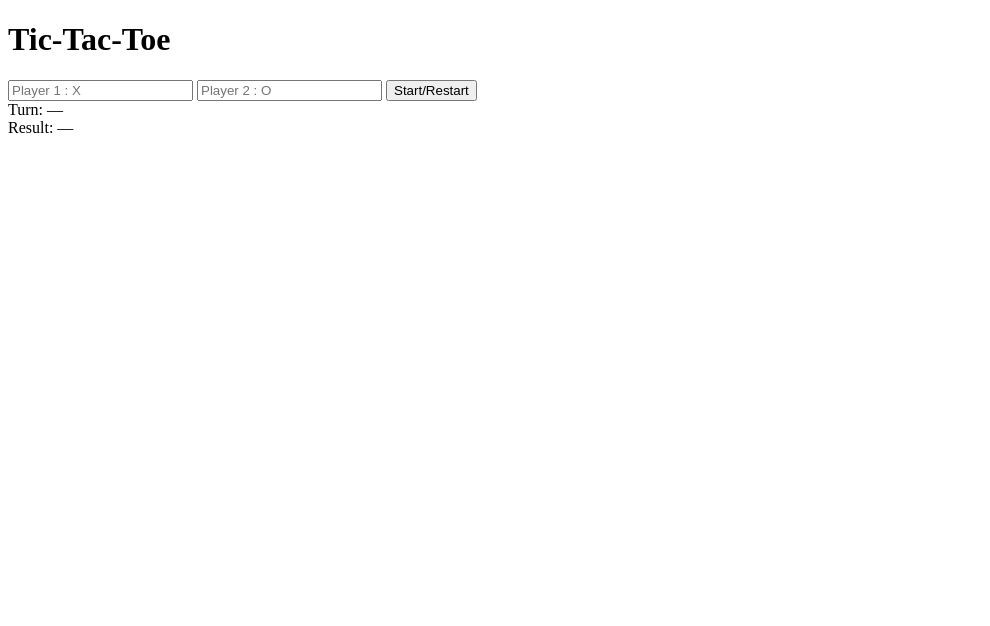
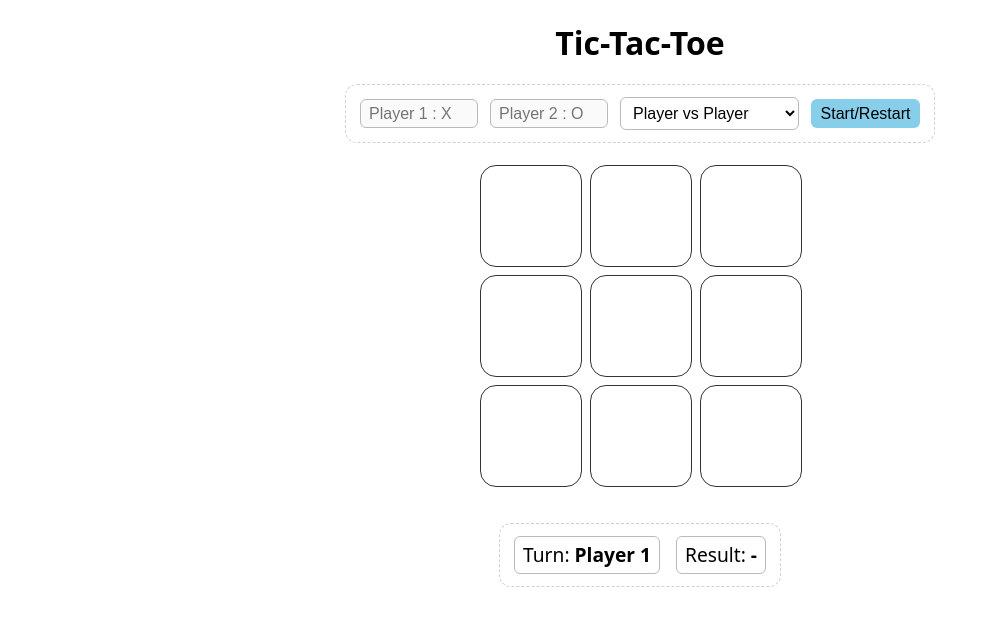
Before and after one commit to ni-ki-web/tic-tac-toe, a plain HTML site: page index.html in a window 1280 px wide. Both pictures are taken after a click on the button "Start/Restart". Shown: the whole page, without its empty margins (0-990 px from the left). Drawn offline with Linux system fonts and the light colour scheme.

Commit message:
Update: from console-based to UI tic-tac-toe game; rendered gameboard, markers - different colours, Player vs Player and Player vs Computer Mode; display player turn and update result - win, tie

```diff
--- a/index.html
+++ b/index.html
@@ -14,6 +14,12 @@
         <div class="game-actions">
             <input type="text" id="player1" placeholder="Player 1 : X">
             <input type="text" id="player2" placeholder="Player 2 : O">
+
+            <select name="mode" id="mode">
+                <option value="pvp">Player vs Player</option>
+                <option value="pvc">Player vs Computer</option>
+            </select>
+
             <button id="startBtn">Start/Restart</button>
         </div>
 
--- a/script.js
+++ b/script.js
@@ -36,84 +36,144 @@ const GameController = (() => {
         activePlayer = player1;
         gameOver = false;
         Gameboard.reset();
-        console.clear();
-        console.log(`Game started! ${player1.name} (X) vs ${player2.name} (O)`);
-        printBoard();
+        DisplayController.render();
+        DisplayController.clearHighlights();
+        DisplayController.updateTurn(activePlayer.name);
+        DisplayController.setResult('-');
+        DisplayController.disableInputs(true);
     };
 
-    const getActivePlayer = () => activePlayer;
-
     const switchPlayer = () => {
-        activePlayer = activePlayer === player1 ? player2 : player1;
+        activePlayer = (activePlayer === player1) ? player2 : player1;
+        DisplayController.updateTurn(activePlayer.name);
     };
 
     const checkWinner = () => {
         const currentBoard = Gameboard.getBoard();
-        for (let [a, b, c] of winCombos) {
+        for (let i = 0; i < winCombos.length; i++) {
+            const [a, b, c] = winCombos[i];
             if (currentBoard[a] && currentBoard[a] === currentBoard[b] && currentBoard[a] === currentBoard[c]) {
-                return true;
+                return { combo: winCombos[i], marker: currentBoard[a] };
             }
         }
-        return false;
+        return null;
     };
 
     const playRound = (index) => {
         if (gameOver) return;
+        if (!Gameboard.setCell(index, activePlayer.marker)) return;
 
-        if (!Gameboard.setCell(index, activePlayer.marker)) {
-            console.log("Cell already taken!");
-            return;
-        }
+        DisplayController.render();
 
-        console.log(`${activePlayer.name} (${activePlayer.marker}) played at ${index}`);
-        printBoard();
-
-        if (checkWinner()) {
-            console.log(`${activePlayer.name} wins!`);
+        const winner = checkWinner();
+        if (winner) {
             gameOver = true;
+            DisplayController.highlightCells(winner.combo, winner.marker);
+            DisplayController.setResult(`${activePlayer.name} wins!`);
+            DisplayController.updateTurn("—");
+            DisplayController.disableCells();
             return;
         }
 
         if (Gameboard.getBoard().every(cell => cell !== '')) {
-            console.log("It's a tie!");
             gameOver = true;
+            DisplayController.setResult("It's a tie");
+            DisplayController.updateTurn("—");
+            DisplayController.disableCells();
             return;
         }
 
         switchPlayer();
 
         if (activePlayer.isComputer && !gameOver) {
-            computerMove();
+            setTimeout(() => {
+                computerMove();
+            }, 300);
         }
     };
 
     const computerMove = () => {
         const emptyCells = Gameboard.getBoard()
             .map((value, index) => (value === "" ? index : null))
-            .filter(value => value !== null);
+            .filter(idx => idx !== null);
 
-        const randomIndex = emptyCells[Math.floor(Math.random() * emptyCells.length)];
-        console.log("Computer is playing it's move");
-        playRound(randomIndex);
+        const choice = emptyCells[Math.floor(Math.random() * emptyCells.length)];
+        playRound(choice);
     };
 
-    const printBoard = () => {
-        const currentBoard = Gameboard.getBoard();
-        console.log(`
-            ${currentBoard[0] || " "} | ${currentBoard[1] || " "} | ${currentBoard[2] || " "}
-            ---------
-            ${currentBoard[3] || " "} | ${currentBoard[4] || " "} | ${currentBoard[5] || " "}
-            ---------
-            ${currentBoard[6] || " "} | ${currentBoard[7] || " "} | ${currentBoard[8] || " "}
-        `);
-    };
-    return {startGame, playRound, getActivePlayer};
+    return {startGame, playRound};
 })();
 
-GameController.startGame("Alice", "Bob"); // PvP
-// OR
-GameController.startGame("Alice", "Computer", true); // PvC
+const DisplayController = (() => {
+    const board = document.getElementById('gameboard');
+    const turn = document.getElementById('turn');
+    const result = document.getElementById('result');
+    const p1Input = document.getElementById('player1');
+    const p2Input = document.getElementById('player2');
 
-GameController.playRound(0); // active player plays
-GameController.playRound(1);
-GameController.playRound(4);
+    const render = () => {
+        board.textContent = "";
+        Gameboard.getBoard().forEach((cell, index) => {
+            const divCell = document.createElement("div");
+            divCell.classList.add('cell');
+
+            if (cell) {
+                divCell.textContent = cell;
+                divCell.classList.add(cell === "X" ? "x-cell" : "o-cell");
+            }
+
+            divCell.addEventListener('click', () => {
+                if (Gameboard.getBoard()[index] === ''){
+                    GameController.playRound(index);
+                }
+            });
+
+            board.appendChild(divCell);
+        });
+    };
+
+    const updateTurn = (name) => { turn.textContent = name; };
+    const setResult = (message) => { result.textContent = message; };
+
+    const highlightCells = (combo, marker) => {
+        const color = marker === "X" ? "orange" : "green";
+        combo.forEach(index => {
+            board.children[index].style.border = `3px solid ${color}`;
+            board.children[index].style.opacity = "0.7";
+        });
+    };
+
+    const clearHighlights = () => {
+        [...board.children].forEach(cell => {
+            cell.style.border = "1px solid #333";
+        });
+    };
+
+      const disableInputs = (disabled) => {
+        p1Input.disabled = disabled;
+        p2Input.disabled = disabled;
+    };
+
+    const disableCells = () => {
+        board.querySelectorAll('.cell').forEach(cell => {
+        cell.classList.add('disabled');
+        });
+    };
+
+    return {render, updateTurn, setResult, highlightCells, clearHighlights, disableInputs, disableCells};
+})();
+
+document.getElementById("startBtn").addEventListener("click", () => {
+    const p1Name = document.getElementById("player1").value || "Player 1";
+    let p2Name = document.getElementById("player2").value || "Player 2";
+    const mode = document.getElementById("mode").value;
+
+    if (mode === "pvc") {
+        p2Name = "Computer";
+        GameController.startGame(p1Name, p2Name, true);
+    } else {
+        GameController.startGame(p1Name, p2Name, false);
+    }
+});
+
+DisplayController.render();
--- a/style.css
+++ b/style.css
@@ -0,0 +1,153 @@
+body {
+    padding: 0;
+    margin: 0;
+    box-sizing: border-box;
+    font-family: system-ui, -apple-system, BlinkMacSystemFont, 'Segoe UI', Roboto, Oxygen, Ubuntu, Cantarell, 'Open Sans', 'Helvetica Neue', sans-serif;
+}
+
+h1 {
+    text-align: center;
+    margin-bottom: 20px;
+}
+
+.game-container {
+    display: flex;
+    flex-direction: column;
+    align-items: center;
+    gap: 0.5rem;
+    height: 80vh;
+}
+
+.game-actions {
+    display: flex;
+    gap: 0.75rem;
+    margin-left: 1rem;
+    margin-right: 1rem;
+    margin-bottom: 0.875rem;
+    padding: 0.75rem 0.875rem;
+    border: 1px dashed #c1c1c1be;
+    border-radius: 0.75rem;
+    flex-wrap: wrap;
+    align-items: center;
+    justify-content: center;
+}
+
+#player1, #player2 {
+    padding: 0.3rem 0.5rem;
+    border: 0.5px solid #bababa;
+    border-radius: 0.375rem;
+    font-size: 1rem;
+    width: 100px;
+}
+
+#player1:focus, #player2:focus {
+    outline-color: skyblue;
+}
+
+#mode {
+  padding: 0.35rem 0.5rem;
+  border: 0.5px solid #bababa;
+  border-radius: 0.375rem;
+  font-size: 1rem;
+  background: white;
+}
+
+#startBtn {
+    padding: 0.35rem 0.6rem;
+    border-radius: 0.375rem;
+    border: none;
+    font-size: 1rem;
+    background-color: skyblue;
+    transition: all 0.15s ease;
+}
+
+#startBtn:hover {
+    transform: scale(1.02);
+    box-shadow: 0 4px 6px rgba(168, 224, 246, 0.705);
+}
+
+.gameboard {
+    display: grid;
+    grid-template-columns: repeat(3, 100px);
+    grid-template-rows: repeat(3, 100px);
+    gap: 10px;
+    position: relative;
+    margin-bottom: 1rem;
+}
+
+.cell {
+    width: 100px;
+    height: 100px;
+    background: white;
+    border: 2px solid #333;
+    display: flex;
+    align-items: center;
+    justify-content: center;
+    font-size: 2.5rem;
+    border-radius: 1rem;
+    cursor: pointer;
+    transition: all 0.1s ease;
+}
+
+.cell:hover {
+    transform: translateY(-1px);
+    border-color: #dfdfdfbe;
+}
+
+.cell.disabled {
+    opacity: .5;
+    pointer-events: none;
+}
+
+.cell.taken {
+    cursor: not-allowed;
+}
+
+.strike {
+    position: absolute;
+    background: red;
+    transform-origin: center;
+}
+
+/* Player marker colors */
+.x-cell {
+    color: orange;
+}
+
+.o-cell {
+    color: green;
+}
+
+/* Winning highlight (border color matches marker) */
+.cell.win-x {
+    border: 3px solid orange;
+    background: #fff7eb;
+}
+
+.cell.win-o {
+    border: 3px solid green;
+    background: #e9f8ee;
+}
+
+.status {
+    display: flex;
+    align-items: center;
+    justify-content: space-between;
+    font-size: 1.2rem;
+    gap: 1rem;
+    margin-top: 0.875rem;
+    padding: 0.75rem 0.875rem;
+    border: 1px dashed #c1c1c1be;
+    border-radius: 0.75rem;
+    background-color: #fff;
+}
+
+.status div {
+    padding: 0.3rem 0.5rem;
+    border: 0.5px solid #bababa;
+    border-radius: 0.375rem;
+}
+
+.status span {
+    font-weight: 600;
+}
```
